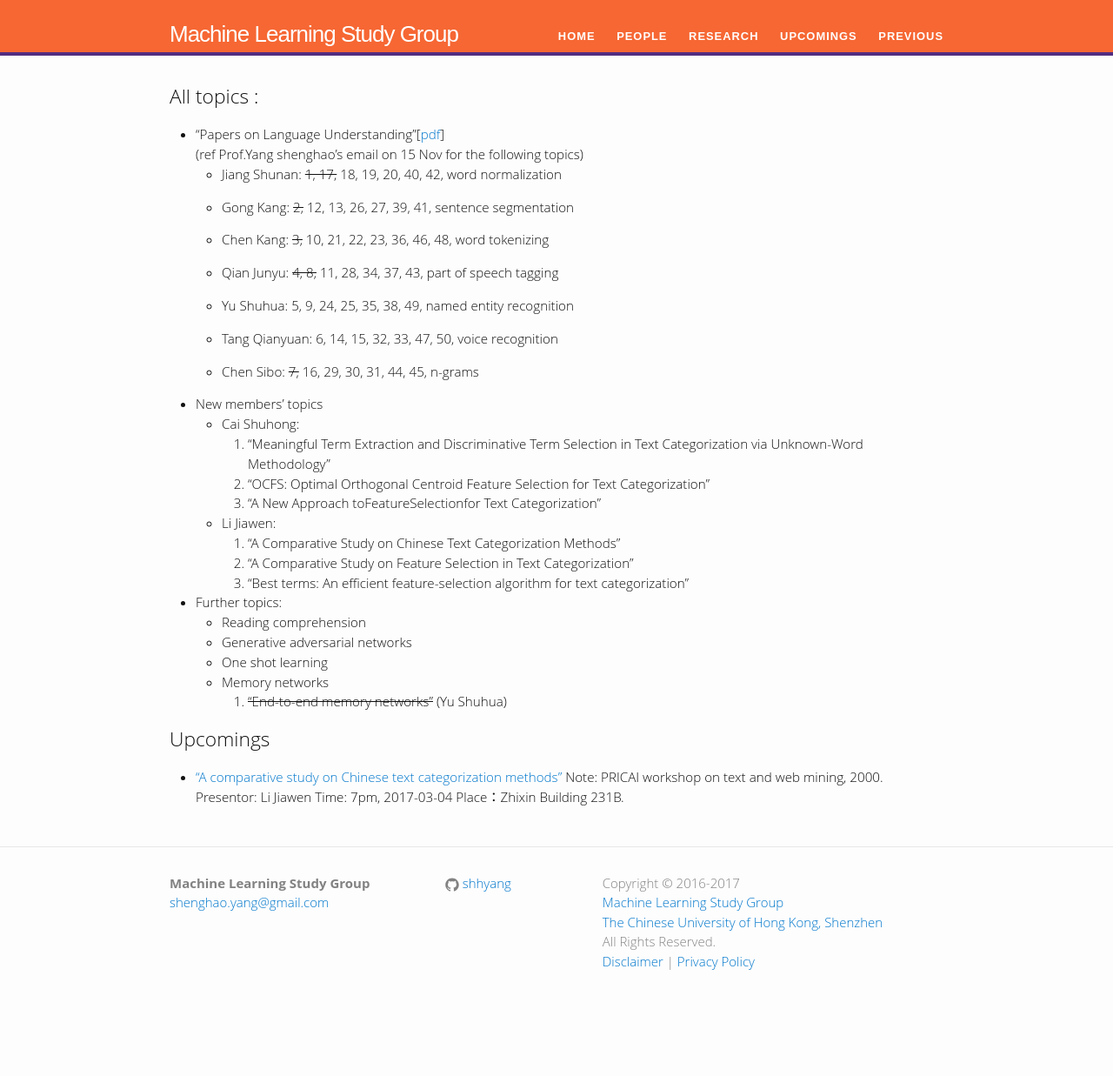
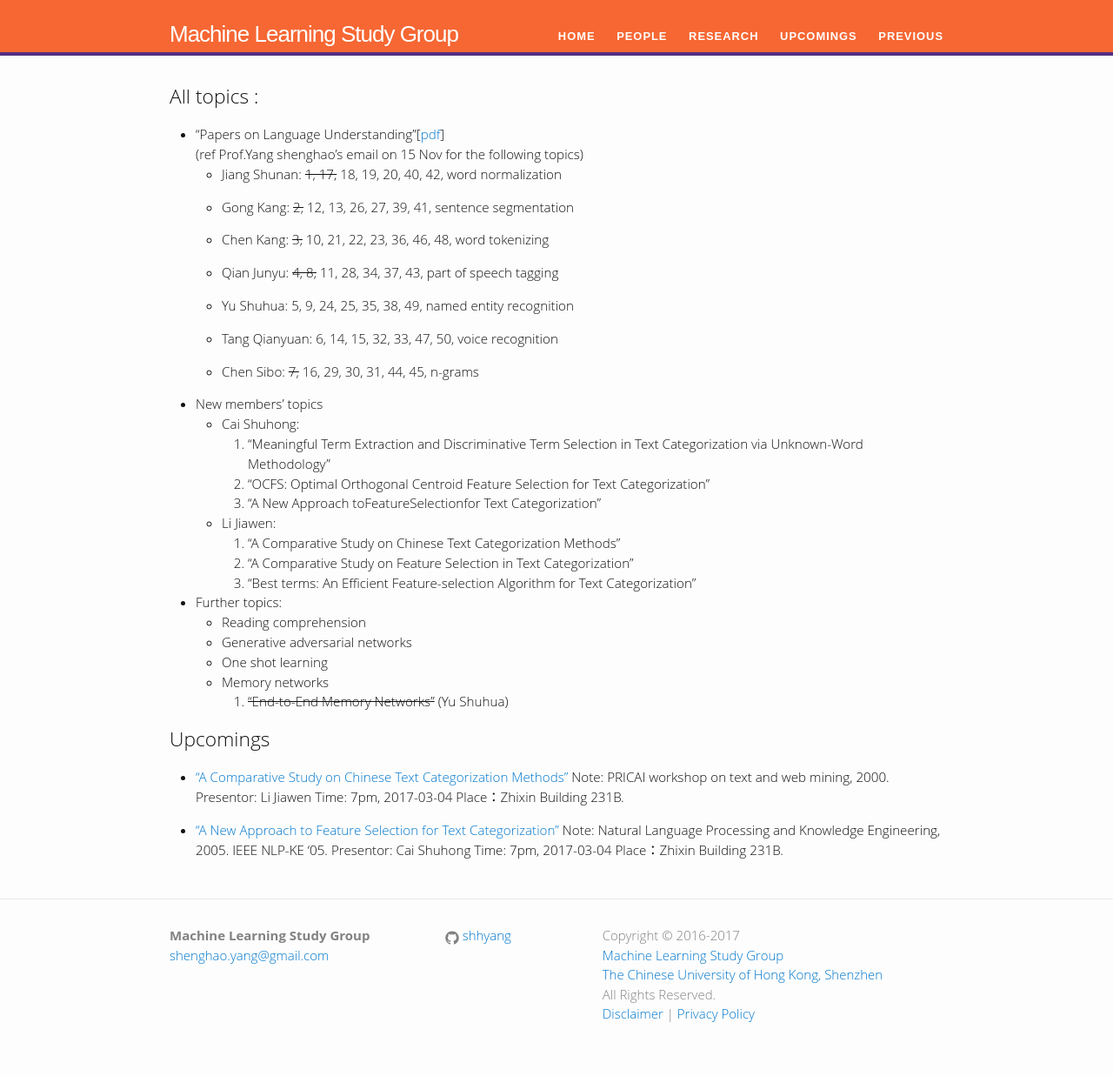
Before and after one commit to shhyang/learning, a Jekyll site: the page built from upcomings/index.md, in a window 1280 px wide. Shown: the whole page at 87% size. Built offline with Jekyll 4.4.1, drawn with Linux system fonts in a browser that asks for light colours; some web fonts are replaced; our own code applies the rules of GitHub Pages for plain Markdown files; before the commit the page ends 1176 px from its top, so only the background shows below that.

Commit message:
Update index.md

```diff
--- a/upcomings/index.md
+++ b/upcomings/index.md
@@ -29,7 +29,7 @@ layout: default
   -  Li Jiawen:
       1. "A Comparative Study on Chinese Text Categorization Methods"
       2. "A Comparative Study on Feature Selection in Text Categorization"
-      3. "Best terms: An efficient feature-selection algorithm for text categorization"
+      3. "Best terms: An Efficient Feature-selection Algorithm for Text Categorization"
 
 
 
@@ -39,12 +39,17 @@ layout: default
   - Generative adversarial networks
   - One shot learning
   - Memory networks
-    1. ~~"End-to-end memory networks"~~ (Yu Shuhua)
+    1. ~~"End-to-End Memory Networks"~~ (Yu Shuhua)
 
 
 
 ## Upcomings
-- ["A comparative study on Chinese text categorization methods"](http://www.comp.nus.edu.sg/~TANCL/publications/c2000/he00pricai.pdf)
+- ["A Comparative Study on Chinese Text Categorization Methods"](http://www.comp.nus.edu.sg/~TANCL/publications/c2000/he00pricai.pdf)
 Note: PRICAI workshop on text and web mining, 2000.
 Presentor: Li Jiawen Time: 7pm, 2017-03-04
 Place：Zhixin Building 231B.
+
+- ["A New Approach to Feature Selection for Text Categorization"](http://ieeexplore.ieee.org/document/1598812/?reload=true)
+Note: Natural Language Processing and Knowledge Engineering, 2005. IEEE NLP-KE '05.
+Presentor: Cai Shuhong Time: 7pm, 2017-03-04
+Place：Zhixin Building 231B.
```
